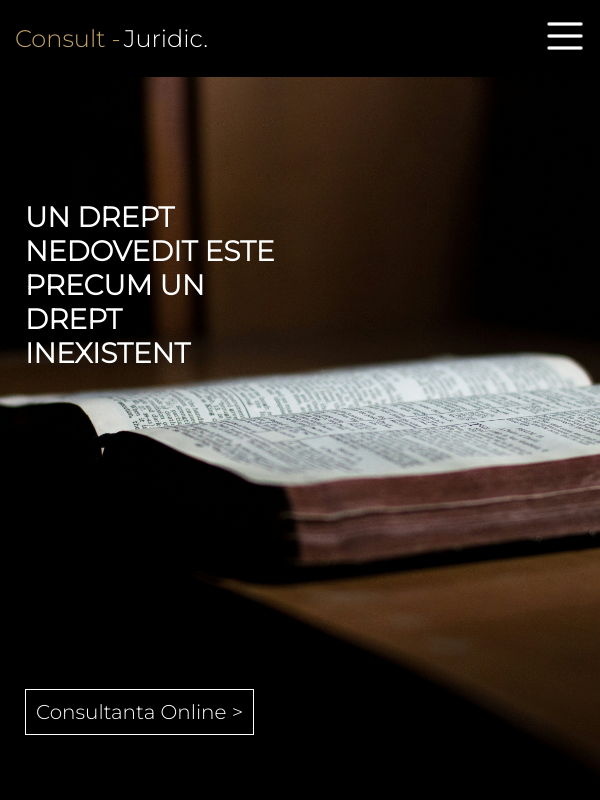
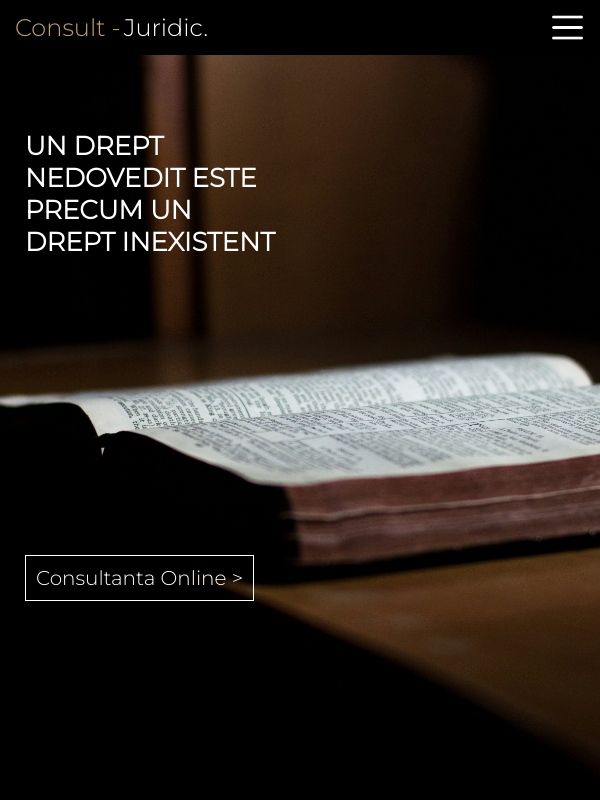
Before and after one commit to Cibuta562/website-juridic, a React (Create React App) app: page / in a window 600 px wide. Shown: the top 800 px of the page. Built offline with nearby package versions, Linux system fonts and the light colour scheme.

Commit message:
bug fixed

```diff
--- a/src/menu/menu.css
+++ b/src/menu/menu.css
@@ -87,6 +87,7 @@
     .menu-container {
         transition: background-color 0.3s ease, color 0.3s ease;
         border: none;
+        height: 55px;
     }
 
     .desktop-menu {
@@ -99,8 +100,9 @@
     }
 
     .menu-hamburger {
-        height: 40px;
-        width: 40px;
+        margin-top: 5px;
+        height: 35px;
+        width: 35px;
     }
 
     .mobile-categories {
--- a/src/pages/heading.css
+++ b/src/pages/heading.css
@@ -75,7 +75,7 @@
 
     .heading-quote {
         z-index: 1;
-        font-family: Montserrat, serif;
+        font-family: Montserrat;
         width: 500px;
         font-size: 30px;
         padding-top: 450px;
@@ -123,8 +123,8 @@
         z-index: 1;
         font-family: Montserrat;
         width: 250px;
-        font-size: 28px;
-        padding-top: 200px;
+        font-size: 26px;
+        padding-top: 130px;
         margin-left: 25px;
         margin-top: 0;
         color: white;
@@ -138,7 +138,7 @@
         color: white;
         border: 1px solid white;
         margin-left: 25px;
-        margin-top: 300px;
+        margin-top: 280px;
     }
 
     .heading-stats-number{
@@ -162,7 +162,7 @@
         left: 80%;
         border-radius: 50%;
         z-index: 1;
-        text-align: center;
+
     }
 
 }
```
